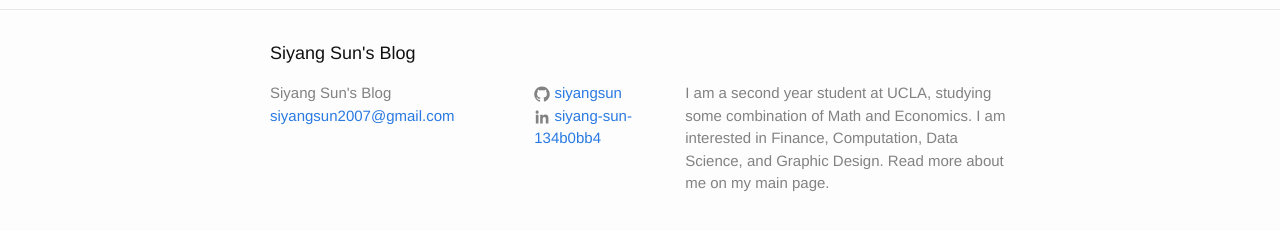
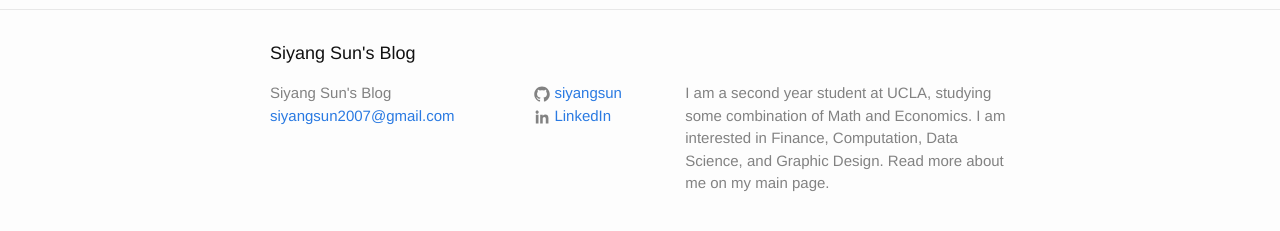
Before and after one commit to siyangsun/marginalia, a Jekyll site: the page built from index.html, in a window 1280 px wide. Shown: the part 377-608 px from the top of the page. Built offline with Jekyll 4.4.1, drawn with Linux system fonts in a browser that asks for light colours.

Commit message:
Pasting in LinkedIn link

```diff
--- a/_config.yml
+++ b/_config.yml
@@ -12,7 +12,7 @@ description: > # this means to ignore newlines until "baseurl:"
   I am a second year student at UCLA, studying some combination of Math and Economics. I am interested in Finance, Computation, Data Science, and Graphic Design. Read more about me on my main page.
 baseurl: "/blog" # the subpath of your site, e.g. /blog
 url: "http://siyangsun.github.io" # the base hostname & protocol for your site
-linkedin: siyang-sun-134b0bb4
+linkedin: LinkedIn
 github_username:  siyangsun
 
 # Build settings
--- a/_includes/icon-linkedin.html
+++ b/_includes/icon-linkedin.html
@@ -1 +1 @@
-<a href="https://linkedin.com/{{ include.username }}"><span class="icon icon--twitter">{% include icon-linkedin.svg %}</span><span class="username">{{ include.username }}</span></a>
+<a href="https://www.linkedin.com/in/siyang-sun-134b0bb4"><span class="icon icon--twitter">{% include icon-linkedin.svg %}</span><span class="username">{{ include.username }}</span></a>
```
